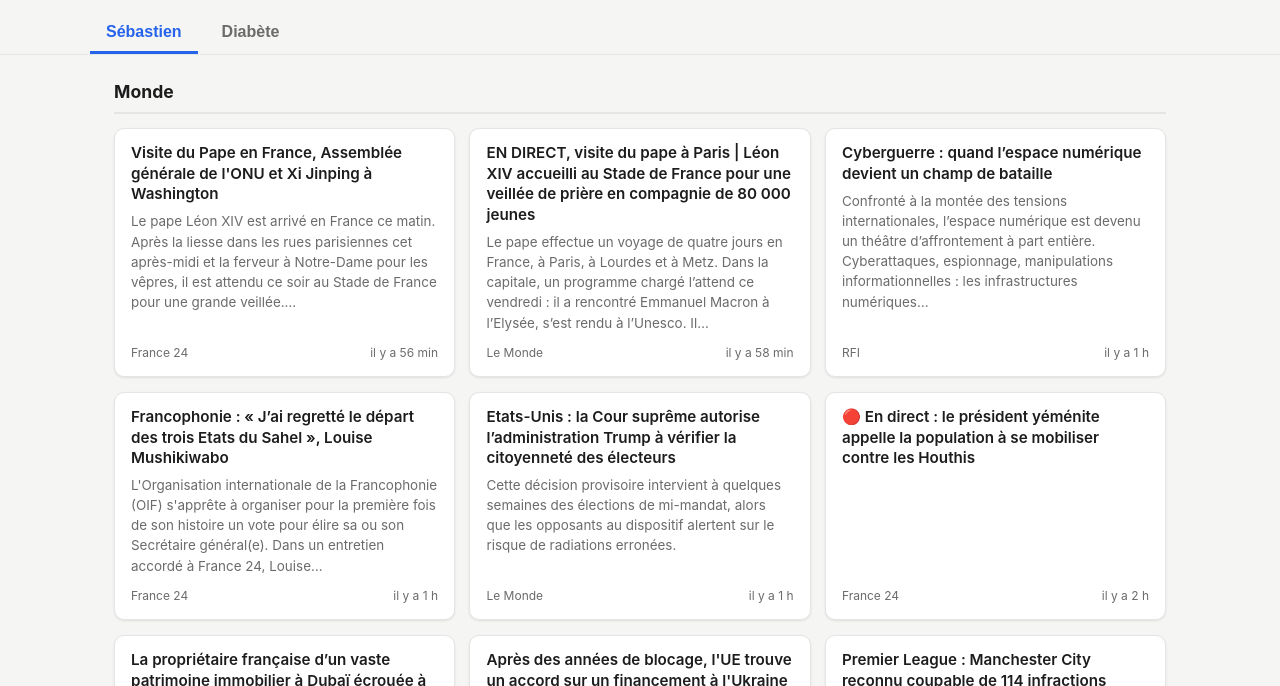
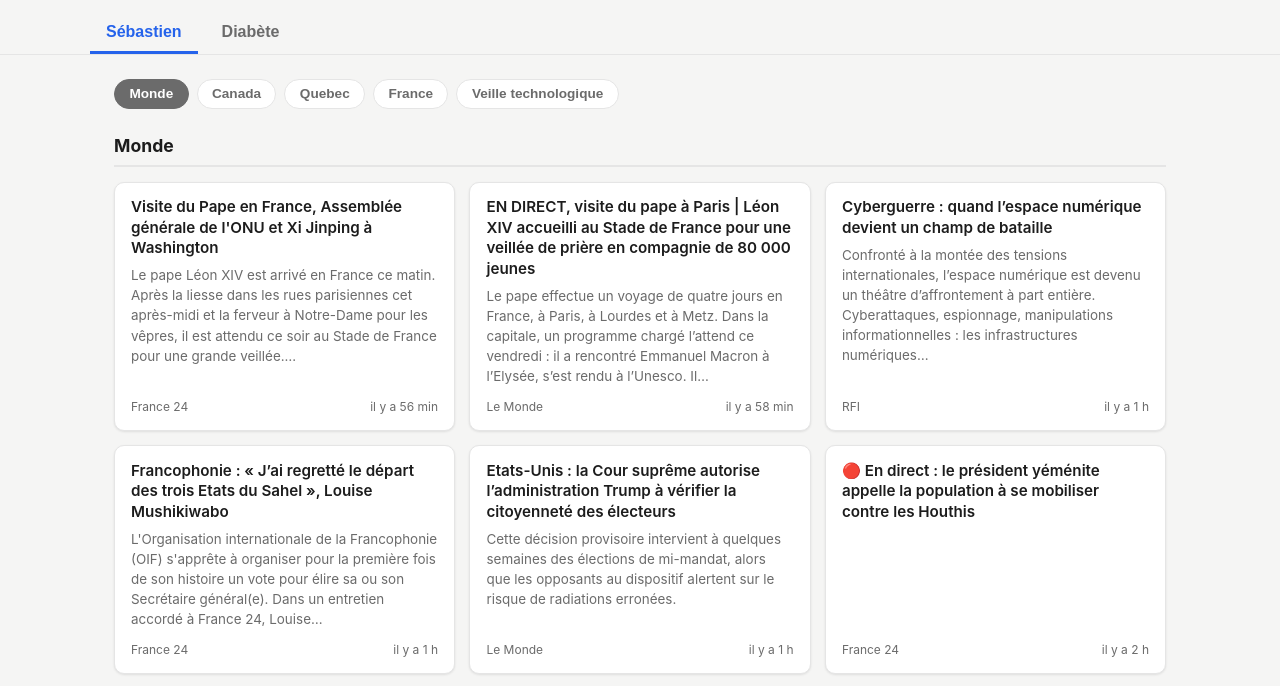
Before and after one commit to sbaboot/news-family, a plain HTML site: page index.html in a window 1280 px wide. Shown: the part 57-743 px from the top of the page. Drawn offline with Linux system fonts and the light colour scheme.

Commit message:
Ajoute ?tab=/&section= dans l'URL + sous-onglets par section

```diff
--- a/app.js
+++ b/app.js
@@ -1,18 +1,44 @@
 (function () {
   const DATA_URL = "data/news.json";
-  const state = { data: null, activeTab: "sebastien" };
+  const state = { data: null, activeTab: "sebastien", activeSection: null };
 
   const contentEl = document.getElementById("content");
   const lastUpdatedEl = document.getElementById("last-updated");
   const tabButtons = document.querySelectorAll(".tab-btn");
 
+  function readParamsFromUrl() {
+    const params = new URLSearchParams(window.location.search);
+    const tab = params.get("tab");
+    const section = params.get("section");
+    if (tab) state.activeTab = tab;
+    if (section) state.activeSection = section;
+  }
+
+  function syncUrl() {
+    const params = new URLSearchParams(window.location.search);
+    params.set("tab", state.activeTab);
+    if (state.activeSection) {
+      params.set("section", state.activeSection);
+    } else {
+      params.delete("section");
+    }
+    const newUrl = `${window.location.pathname}?${params.toString()}${window.location.hash}`;
+    window.history.replaceState(null, "", newUrl);
+  }
+
+  function syncTabButtons() {
+    tabButtons.forEach((b) => {
+      const isActive = b.dataset.tab === state.activeTab;
+      b.classList.toggle("active", isActive);
+      b.setAttribute("aria-selected", isActive ? "true" : "false");
+    });
+  }
+
   tabButtons.forEach((btn) => {
     btn.addEventListener("click", () => {
       state.activeTab = btn.dataset.tab;
-      tabButtons.forEach((b) => {
-        b.classList.toggle("active", b === btn);
-        b.setAttribute("aria-selected", b === btn ? "true" : "false");
-      });
+      state.activeSection = null; // on repart sur la 1re section du nouvel onglet
+      syncTabButtons();
       render();
     });
   });
@@ -71,16 +97,54 @@
 
   function render() {
     if (!state.data) return;
+
+    // Onglet invalide (ex: ?tab=inconnu) -> on retombe sur le premier disponible.
+    const tabKeys = Object.keys(state.data).filter((k) => k !== "generated_at");
+    if (!tabKeys.includes(state.activeTab)) {
+      state.activeTab = tabKeys[0];
+    }
+    syncTabButtons();
+
     const tabData = state.data[state.activeTab] || {};
-    const keys = Object.keys(tabData);
-    if (!keys.length) {
+    const sectionKeys = Object.keys(tabData);
+    if (!sectionKeys.length) {
       contentEl.innerHTML = `<p class="empty">Aucune donnée disponible.</p>`;
+      syncUrl();
       return;
     }
-    contentEl.innerHTML = `<div class="sections">${keys
-      .map((k) => renderSection(k, tabData[k]))
-      .join("")}</div>`;
+
+    // Section invalide ou absente -> premiere section du tab.
+    if (!state.activeSection || !sectionKeys.includes(state.activeSection)) {
+      state.activeSection = sectionKeys[0];
+    }
+
+    const subtabsHtml =
+      sectionKeys.length > 1
+        ? `<nav class="subtabs" role="tablist">${sectionKeys
+            .map((k) => {
+              const isActive = k === state.activeSection;
+              return `<button class="subtab-btn${isActive ? " active" : ""}" data-section="${escapeHtml(
+                k
+              )}" role="tab" aria-selected="${isActive}">${escapeHtml(tabData[k].label || k)}</button>`;
+            })
+            .join("")}</nav>`
+        : "";
+
+    const activeSectionData = tabData[state.activeSection];
+    contentEl.innerHTML = `${subtabsHtml}<div class="sections">${renderSection(
+      state.activeSection,
+      activeSectionData
+    )}</div>`;
+
+    contentEl.querySelectorAll(".subtab-btn").forEach((btn) => {
+      btn.addEventListener("click", () => {
+        state.activeSection = btn.dataset.section;
+        render();
+      });
+    });
+
     lastUpdatedEl.textContent = formatLastUpdated(state.data.generated_at);
+    syncUrl();
   }
 
   async function load() {
@@ -97,5 +161,7 @@
     }
   }
 
+  readParamsFromUrl();
+  syncTabButtons();
   load();
 })();
--- a/style.css
+++ b/style.css
@@ -98,6 +98,35 @@ main {
   padding: 1.5rem;
 }
 
+.subtabs {
+  display: flex;
+  flex-wrap: wrap;
+  gap: 0.5rem;
+  margin-bottom: 1.5rem;
+}
+
+.subtab-btn {
+  border: 1px solid var(--border);
+  background: var(--bg-card);
+  color: var(--text-muted);
+  font-size: 0.85rem;
+  font-weight: 600;
+  padding: 0.4rem 0.9rem;
+  border-radius: 999px;
+  cursor: pointer;
+  transition: color 0.15s, border-color 0.15s, background 0.15s;
+}
+
+.subtab-btn:hover {
+  color: var(--text);
+}
+
+.subtab-btn.active {
+  color: #fff;
+  background: var(--text-muted);
+  border-color: var(--text-muted);
+}
+
 .loading, .empty {
   color: var(--text-muted);
   padding: 2rem 0;
```
